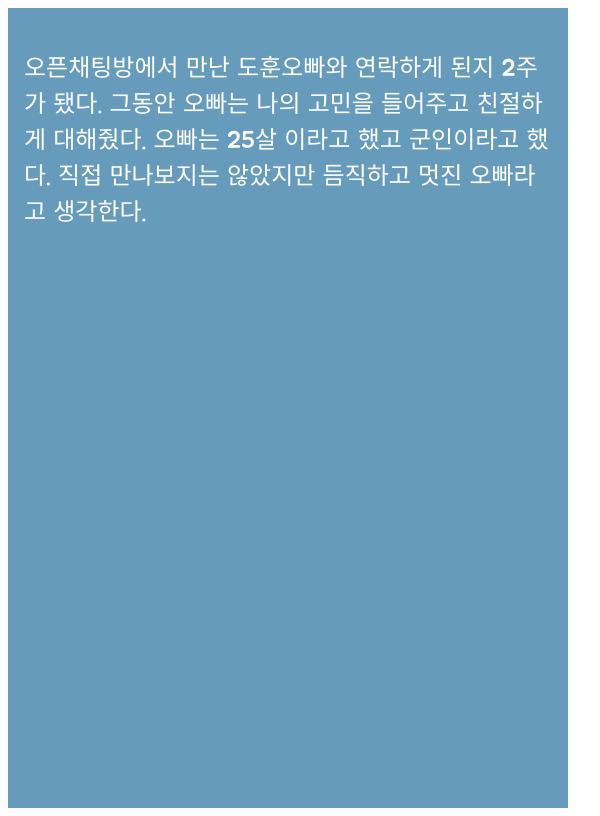
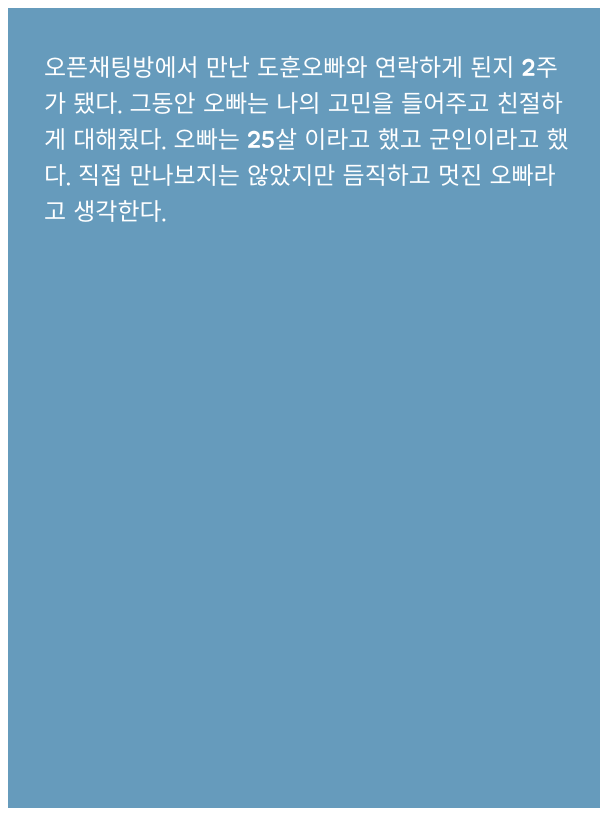
Before and after one commit to niallantony/groomingPrevention, a SvelteKit app: page /start in a window 600 px wide. Built offline with nearby package versions, Linux system fonts and the light colour scheme.

Commit message:
Fix start page styling

```diff
--- a/src/routes/start/+page.svelte
+++ b/src/routes/start/+page.svelte
@@ -21,6 +21,7 @@
 </script>
 
 <div class="screen">
+  <div class="container">
     <div class="intro">
       {#if showFirst}
         <p class="jua" in:fade>
@@ -32,14 +33,15 @@
       {/if}
       {#if showSecond}
         <p class="jua" in:fade>
-        선생님들은 채팅이 위험하다고 했지만 나에게는 절대 일어나지 않을 일이라고
-        생각한다.
+          선생님들은 채팅이 위험하다고 했지만 나에게는 절대 일어나지 않을
+          일이라고 생각한다.
         </p>
       {/if}
 
       {#if showLink}
         <a href={`${base}/quiz`} class="jua" in:fade> 다음 </a>
       {/if}
+    </div>
   </div>
 </div>
 
@@ -60,9 +62,10 @@
   }
   .screen {
     background-color: #669bbc;
-    max-width: 560px;
-    width: 100dw;
+    width: 100dvw;
     height: 100dvh;
+    display: flex;
+    justify-content: center;
   }
   .intro {
     display: flex;
@@ -83,5 +86,16 @@
     .intro {
       padding: 1rem;
     }
+    .container {
+      width: 100%;
+      height: 100%;
+    }
+  }
+  @media (min-width: 600px) {
+    .container {
+      max-width: 560px;
+      max-height: 960px;
+      border-radius: 24px;
+    }
   }
 </style>
--- a/svelte.config.js
+++ b/svelte.config.js
@@ -1,12 +1,15 @@
-import adapter from "@sveltejs/adapter-static";
+import adapter from '@sveltejs/adapter-static';
 
 /** @type {import('@sveltejs/kit').Config} */
 const config = {
-  kit: {
-    adapter: adapter({
-      fallback: "404.html",
-    }),
-  },
+	kit: {
+		adapter: adapter({
+			fallback: '404.html'
+		}),
+		paths: {
+			base: process.argv.includes('dev') ? '' : process.env.BASE_PATH
+		}
+	}
 };
 
 export default config;
```
Also changed, not shown: 1 other file (tests, documents, lock files or other folders). Lines whose indentation alone changed are shown as unchanged.
